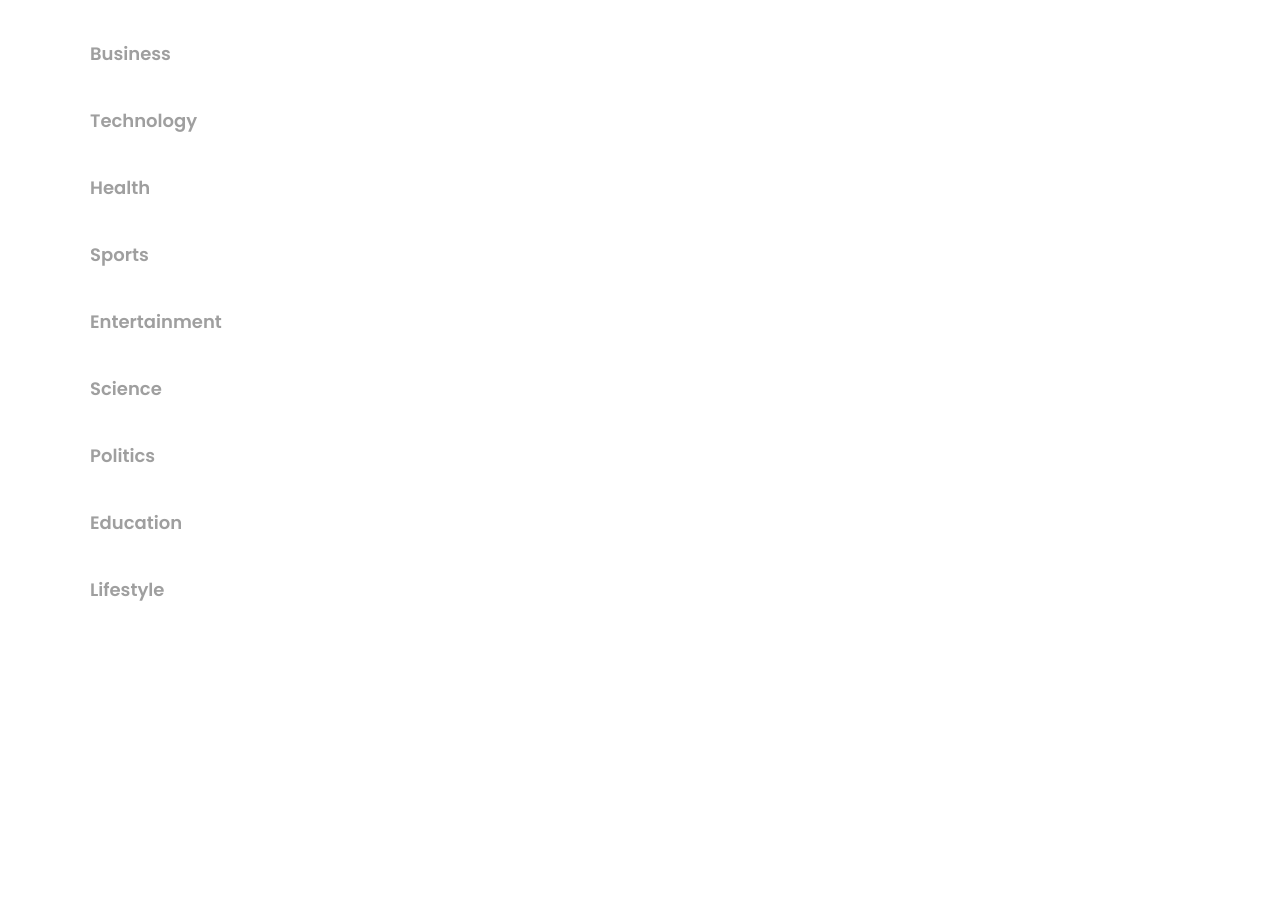
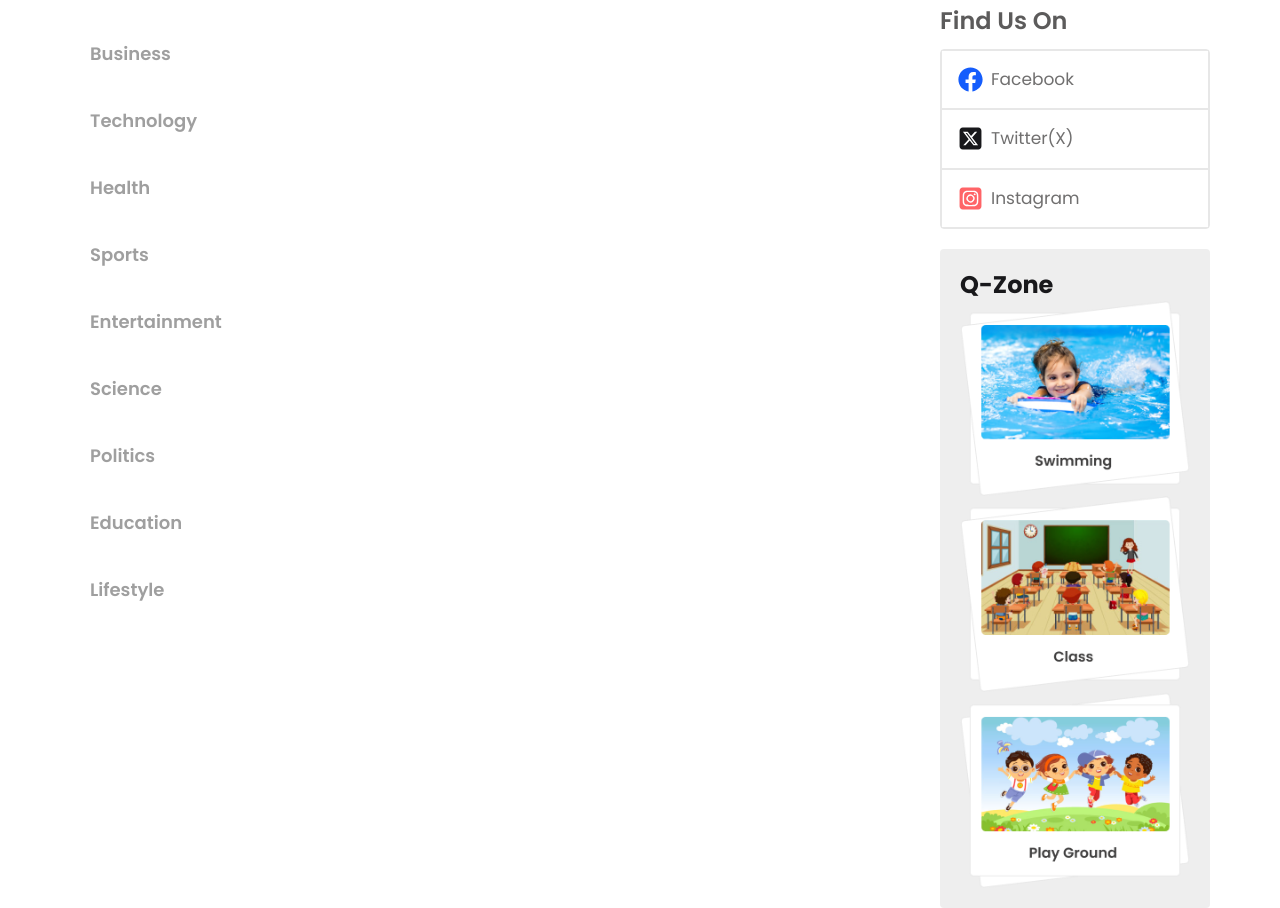
Before and after one commit to Antor-Adhikary1216/Dragon-News.com-, a React (Vite) app: page / in a window 1280 px wide. Shown: the part 530-1438 px from the top of the page. Before the commit the page ends 1153 px from the top, so only its background shows below. Built offline with nearby package versions, Linux system fonts and the light colour scheme.

Commit message:
Right asideBar

```diff
--- /dev/null
+++ b/src/Components/FindUS/Findus.jsx
@@ -0,0 +1,32 @@
+import React from 'react';
+import { FaFacebook } from 'react-icons/fa';
+import { FaSquareInstagram, FaSquareXTwitter } from 'react-icons/fa6';
+
+const Findus = () => {
+    return (
+        <div>
+            <h1 className='text-2xl mt-7 text-[#5c5b5b] font-semibold'>Find Us On</h1>
+            <div className='border border-[#E7E7E7] rounded-sm mt-3'>
+                {/* FaceBook */}
+                <div className="card1 cursor-pointer  flex gap-2 items-center border-[#E7E7E7] border p-4">
+                    <span className='text-[25px] text-blue-600 '><FaFacebook /></span>
+                    <p className='text-[#706F6F] text-[17px]'>Facebook</p>
+                </div>
+                {/* Tewtter */}
+
+                <div className="card2 cursor-pointer  border-[#E7E7E7] flex items-center gap-2  border p-4">
+                    <span className='text-[25px]'><FaSquareXTwitter /></span>
+                    <p className='text-[#706F6F] text-[17px]'>Twitter(X)</p>
+                </div>
+                {/* Instagram */}
+
+                <div className="card3 cursor-pointer flex gap-2 items-center  border-[#E7E7E7] border p-4">
+                    <span className='text-[25px] text-red-400'><FaSquareInstagram /></span>
+                    <p className='text-[#706F6F] text-[17px]'>Instagram</p>
+                </div>
+            </div>
+        </div>
+    );
+};
+
+export default Findus;
--- a/src/Components/HomelayoutGrid/Rightaside.jsx
+++ b/src/Components/HomelayoutGrid/Rightaside.jsx
@@ -1,11 +1,15 @@
 import React from 'react';
 import SocialLogin from './SocialLogin';
+import Findus from '../FindUS/Findus';
+import QZone from '../QZone/QZone';
 
 const Rightaside = () => {
     return (
         <div>
 
-           <SocialLogin></SocialLogin>
+           <SocialLogin/>
+           <Findus/>
+           <QZone/>
         </div>
     );
 };
--- a/src/Components/NewsCArd/NewsCard.jsx
+++ b/src/Components/NewsCArd/NewsCard.jsx
@@ -47,7 +47,7 @@ const [ fulltext,setFulltext]=useState(false)
            <div className="border-b text-[#ada4a4] mt-4  w-[95%] mx-auto "></div>
 
 
-           <div className="flex justify-between">
+           <div className="flex items-center justify-between">
             <div className="flex gap-4 text-[19px] text-[#7e7979]">
             <div className="stras flex gap-1.5 text-[20px] text-orange-500">
                 <span><FaStar /></span>
@@ -58,9 +58,9 @@ const [ fulltext,setFulltext]=useState(false)
             </div>
             <p>{rating.number}</p>
            </div>
-           <div className="flex items-center gap-4 p-2">
-           <span className='text-[25px] text-[#7e7979]'> <IoEyeSharp /></span>
-            <p className='text-[20px] text-[#7e7979]'>{total_view}</p>
+           <div className="flex items-center gap-4 p-2 ">
+           <span className='text-[25px] text-[#7e7979] '> <IoEyeSharp /></span>
+            <p className='text-[20px] text-[#7e7979]'>{total_view} views</p>
            </div>
 
            </div>
--- /dev/null
+++ b/src/Components/QZone/QZone.jsx
@@ -0,0 +1,21 @@
+import React from 'react';
+import Swim from '../../assets/swimming.png'
+import Class from '../../assets/class.png'
+import playground from '../../assets/playground.png'
+
+const QZone = () => {
+    return (
+        <div>
+            <div className="bg-base-300 mt-5 rounded-sm p-5">
+                <h1 className='font-bold text-2xl'>Q-Zone</h1>
+                <div className="img">
+                    <img src={Swim}alt="" />
+                    <img src={Class}alt="" />
+                    <img src={playground}alt="" />
+                </div>
+            </div>
+        </div>
+    );
+};
+
+export default QZone;
--- a/src/Layouts/HomeLayouts.jsx
+++ b/src/Layouts/HomeLayouts.jsx
@@ -21,7 +21,7 @@ const HomeLayouts = () => {
 
 
 
-           <main className=' w-285 mx-auto mt-10 grid grid-cols-12 '>
+           <main className=' w-285 mx-auto mt-10 grid grid-cols-12 gap-5 '>
             {/* Left section==> */}
 
             <section className='col-span-3'>
```
